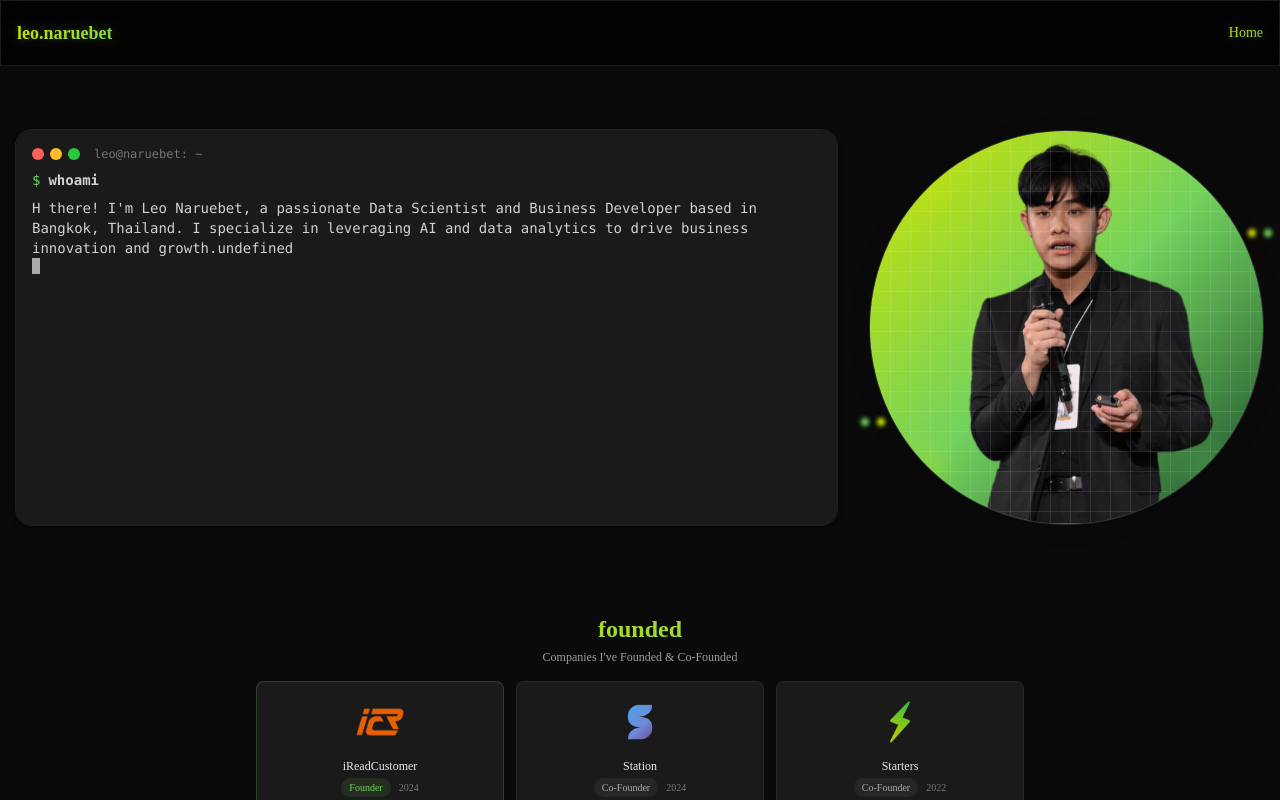
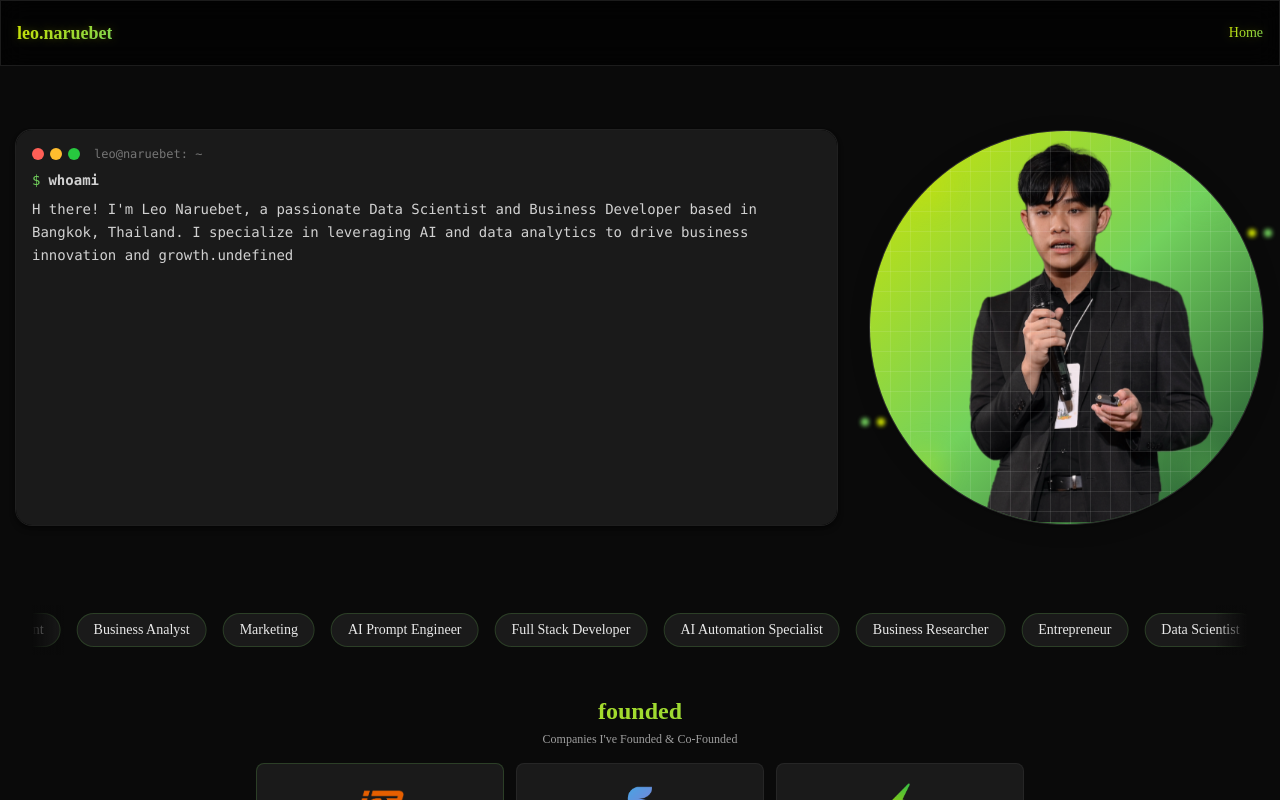
Before and after one commit to leonaruebet/Naruebet-Portfolio-Website, a Next.js app: page / in a window 1280 px wide. Shown: the top 800 px of the page. Built offline with nearby package versions, Linux system fonts and the light colour scheme; a web font is replaced by a local one.

Commit message:
Add Roles

```diff
--- a/src/app/page.tsx
+++ b/src/app/page.tsx
@@ -5,6 +5,7 @@ import { Awards } from '@/components/sections/awards'
 import { TechStack } from '@/components/sections/tech-stack'
 import Image from 'next/image'
 import { Founded } from '@/components/sections/founded'
+import { Roles } from '@/components/sections/roles'
 
 export default function Home() {
   return (
@@ -68,6 +69,7 @@ export default function Home() {
             </div>
           </div>
         </section>
+        <Roles />
         <Founded />
         <TechStack />
         <Experience />
--- /dev/null
+++ b/src/components/sections/roles.tsx
@@ -0,0 +1,66 @@
+'use client'
+
+import { motion } from 'framer-motion'
+import { useLayoutEffect, useState } from 'react'
+
+const roles = [
+  'Entrepreneur',
+  'Data Scientist',
+  'Business Development',
+  'Business Analyst',
+  'Marketing',
+  'AI Prompt Engineer',
+  'Full Stack Developer',
+  'AI Automation Specialist',
+  'Business Researcher'
+]
+
+export function Roles() {
+  const [scrollWidth, setScrollWidth] = useState(0)
+
+  useLayoutEffect(() => {
+    const calculateWidth = () => {
+      const roleWidth = 200 // Approximate width of each role item
+      const totalWidth = roles.length * roleWidth
+      setScrollWidth(-totalWidth)
+    }
+    calculateWidth()
+    window.addEventListener('resize', calculateWidth)
+    return () => window.removeEventListener('resize', calculateWidth)
+  }, [])
+
+  return (
+    <section className="py-4">
+      <div className="container mx-auto px-4">
+        <div className="relative overflow-hidden">
+          <div className="absolute inset-y-0 left-0 w-8 bg-gradient-to-r from-[#0a0a0a] to-transparent z-10" />
+          <div className="absolute inset-y-0 right-0 w-8 bg-gradient-to-l from-[#0a0a0a] to-transparent z-10" />
+          <motion.div
+            className="flex gap-4 py-2 w-max"
+            animate={{
+              x: [0, scrollWidth]
+            }}
+            transition={{
+              x: {
+                repeat: Infinity,
+                repeatType: "loop",
+                duration: 30,
+                ease: "linear",
+              },
+            }}
+          >
+            {[...roles, ...roles].map((role, index) => (
+              <motion.div
+                key={`${role}-${index}`}
+                className="shrink-0 px-4 py-1.5 bg-[#1a1a1a] rounded-full border border-[#73D25D]/20 text-white/90 text-sm whitespace-nowrap"
+                whileHover={{ scale: 1.05, borderColor: 'rgba(115, 210, 93, 0.4)' }}
+              >
+                {role}
+              </motion.div>
+            ))}
+          </motion.div>
+        </div>
+      </div>
+    </section>
+  )
+}
--- a/src/components/sections/terminal-info.tsx
+++ b/src/components/sections/terminal-info.tsx
@@ -3,23 +3,32 @@
 import { useEffect, useState } from 'react'
 import { motion } from 'framer-motion'
 
+const terminalText = `Hi there! I'm Leo Naruebet, a passionate Data Scientist and Business Developer based in Bangkok, Thailand. I specialize in leveraging AI and data analytics to drive business innovation and growth.`
+
 export function TerminalInfo() {
   const [displayText, setDisplayText] = useState('')
-  const [showPrompt] = useState(true)
+  const [isTyping, setIsTyping] = useState(true)
 
   useEffect(() => {
-    const text = `Hi there! I'm Leo Naruebet, a passionate Data Scientist and Business Developer based in Bangkok, Thailand. I specialize in leveraging AI and data analytics to drive business innovation and growth.`
     let index = 0
-    const timer = setInterval(() => {
-      if (index < text.length) {
-        setDisplayText(prev => prev + text[index])
+    let typingTimer: NodeJS.Timeout
+
+    const typeText = () => {
+      if (index < terminalText.length) {
+        setDisplayText(prev => prev + terminalText[index])
         index++
+        typingTimer = setTimeout(typeText, 30) // Adjust speed here
       } else {
-        clearInterval(timer)
+        setIsTyping(false)
       }
-    }, 20)
+    }
 
-    return () => clearInterval(timer)
+    // Start typing
+    typeText()
+
+    return () => {
+      clearTimeout(typingTimer)
+    }
   }, [])
 
   return (
@@ -34,19 +43,21 @@ export function TerminalInfo() {
 
       {/* Terminal Content */}
       <div className="whitespace-pre-wrap">
-        <div className="flex">
+        <div className="flex items-center mb-2">
           <span className="mr-2 text-[#73D25D]">$</span>
           <span className="font-bold">whoami</span>
         </div>
-        <div className="mt-2">{displayText}</div>
-        {showPrompt && (
-          <motion.div
-            initial={{ opacity: 0 }}
-            animate={{ opacity: 1 }}
-            transition={{ duration: 0.5, repeat: Infinity, repeatType: 'reverse' }}
-            className="inline-block h-4 w-2 bg-white/80"
-          />
-        )}
+        <div className="mt-2 leading-relaxed">
+          {displayText}
+          {isTyping && (
+            <motion.span
+              initial={{ opacity: 0 }}
+              animate={{ opacity: 1 }}
+              transition={{ duration: 0.5, repeat: Infinity, repeatType: 'reverse' }}
+              className="inline-block h-4 w-2 bg-white/80 ml-1 align-middle"
+            />
+          )}
+        </div>
       </div>
     </div>
   )
```
